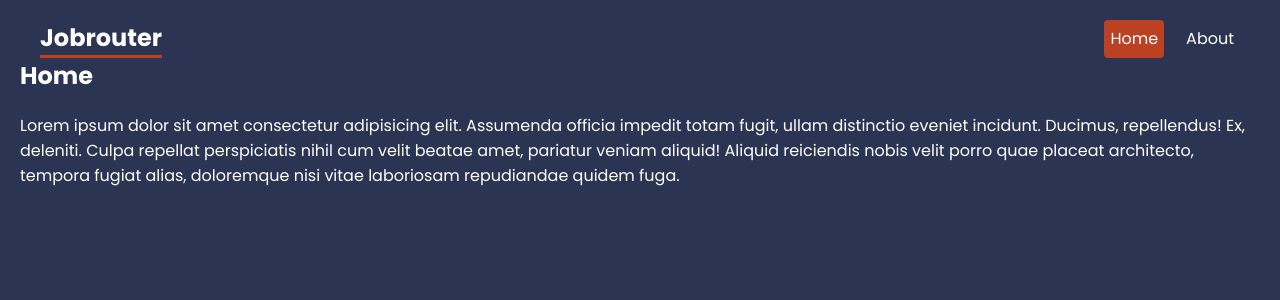
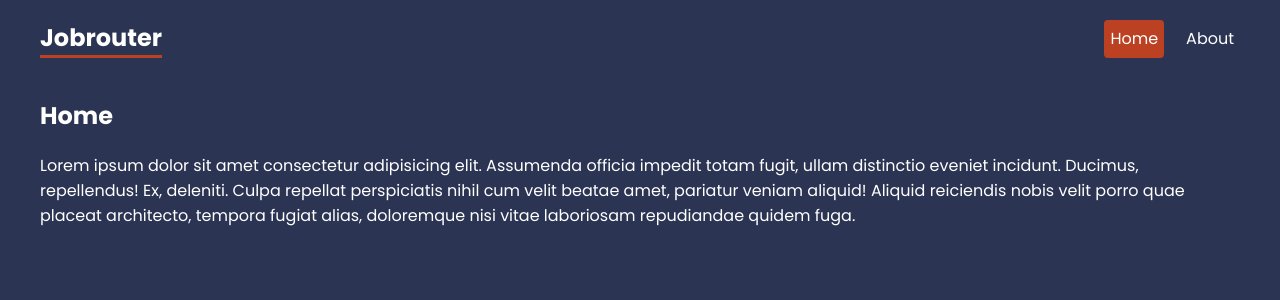
Before and after one commit to devEliasJr/rect-router-6.4, a React (Vite) app: page / in a window 1280 px wide. Shown: the top 300 px of the page. Built offline with nearby package versions, Linux system fonts and the light colour scheme.

Commit message:
feat: Added router provider, createBrowserRouter and outlet

```diff
--- a/src/App.jsx
+++ b/src/App.jsx
@@ -1,25 +1,31 @@
-import { BrowserRouter, Routes, Route, Link, NavLink } from "react-router-dom";
+import {
+  createBrowserRouter,
+  Route,
+  Link,
+  NavLink,
+  createRoutesFromElements,
+  RouterProvider,
+} from "react-router-dom";
 import Home from "./pages/Home";
 import About from "./pages/About";
+import RootLayout from "./layouts/RootLaoyout";
 
 // <Link> é o href="" puro
 // <NavLink> é o href="" porem uma classe active por default
 
+const router = createBrowserRouter(
+  createRoutesFromElements(
+    <Route path="/" element={<RootLayout />}>
+      <Route index element={<Home />} />
+      <Route path="/about" element={<About />} />
+    </Route>
+  )
+);
+
 function App() {
   return (
-    <BrowserRouter>
-    <header>
-      <nav>
-        <h1>Jobrouter</h1>
-        <NavLink to="/">Home</NavLink>
-        <NavLink to="/about">About</NavLink>
-      </nav>
-    </header>
-      <Routes>
-        <Route index element={<Home />} />
-        <Route path="/about" element={<About />} />
-      </Routes>
-    </BrowserRouter>
+
+    <RouterProvider router={router} />
   );
 }
 
--- a/src/index.css
+++ b/src/index.css
@@ -51,6 +51,10 @@
 }
 
 /* page content */
+main {
+  max-width: 1200px;
+  margin: 40px auto;
+}
 
 /* help layout */
 
--- /dev/null
+++ b/src/layouts/RootLaoyout.jsx
@@ -0,0 +1,18 @@
+import { NavLink, Outlet } from "react-router-dom";
+
+export default function RootLayout() {
+  return (
+    <div className="root-layout">
+      <header>
+        <nav>
+          <h1>Jobrouter</h1>
+          <NavLink to="/">Home</NavLink>
+          <NavLink to="/about">About</NavLink>
+        </nav>
+      </header>
+      <main>
+        <Outlet />
+      </main>
+    </div>
+  );
+}
```
